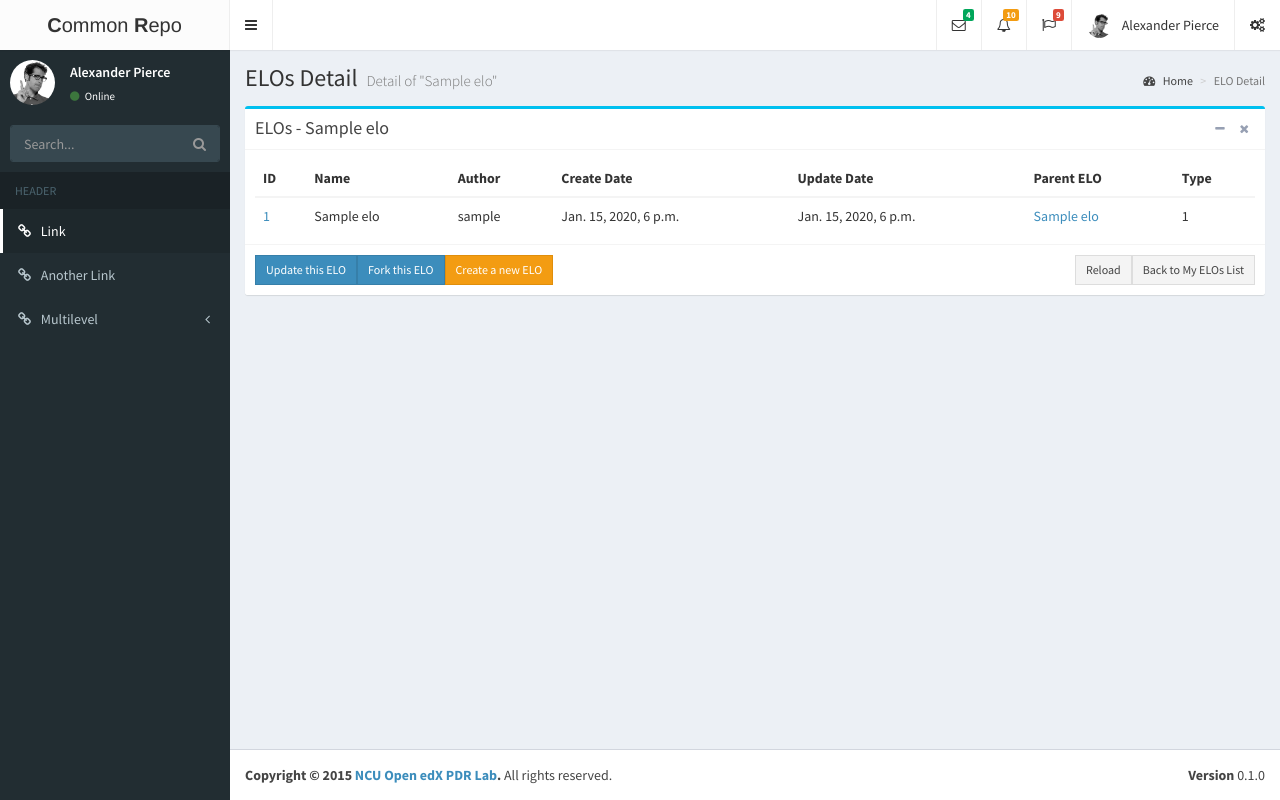
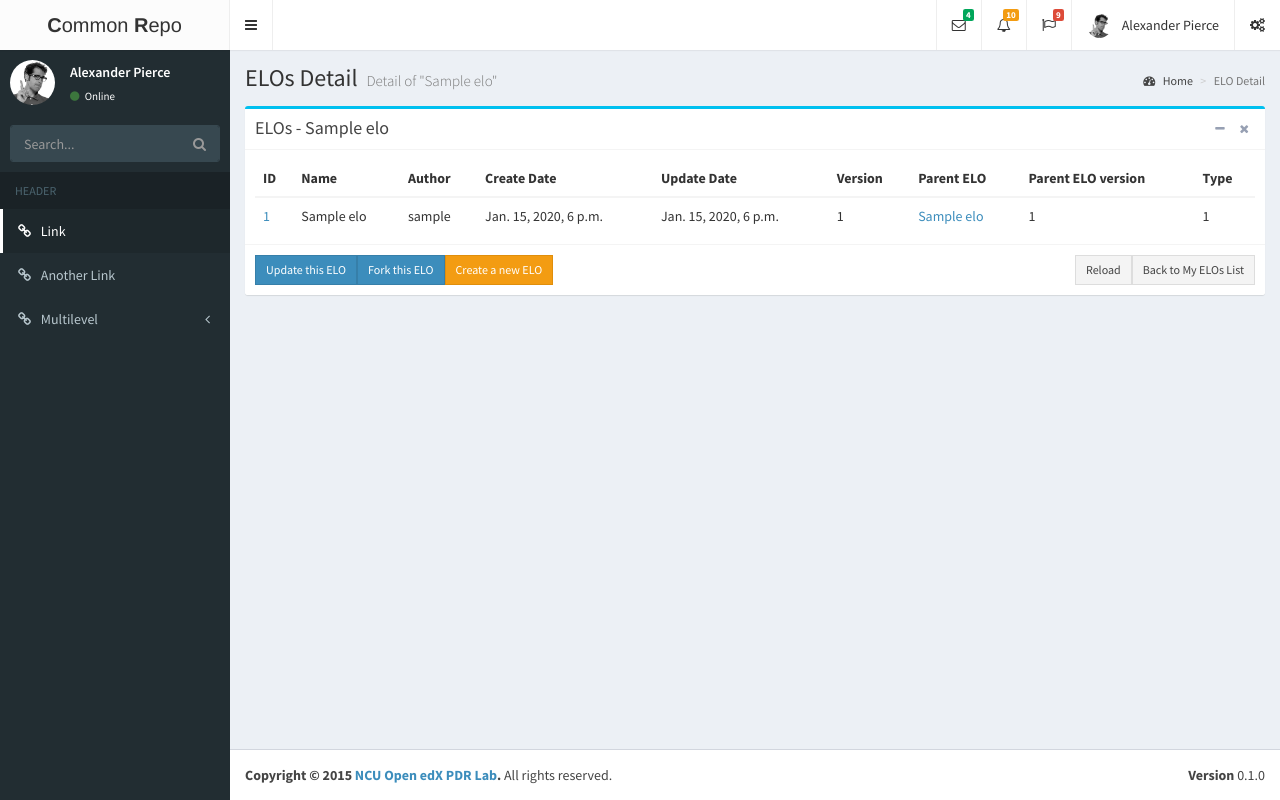
Before and after one commit to yrchen/CommonRepo, a Django app: page /elos/1/ in a window 1280 px wide. Run offline with Django 3.2, Linux system fonts and the light colour scheme; tables that the repository leaves empty hold one stand-in row (values such as "Sample post"); parts of the project's set-up code (start-up, migrations or seed data) failed here and were passed over; some libraries are stand-ins or nearby versions.

Commit message:
更新 ELO 顯示相關 methods, 將會顯示版本以及父 ELO 版本資訊

```diff
--- a/commonrepo/templates/elos/elos_detail.html
+++ b/commonrepo/templates/elos/elos_detail.html
@@ -28,7 +28,9 @@
                 <th>Author</th>
                 <th>Create Date</th>
                 <th>Update Date</th>
+                <th>Version</th>
                 <th>Parent ELO</th>
+                <th>Parent ELO version</th>
                 <th>Type</th>
               </tr>
             </thead>
@@ -39,7 +41,9 @@
                 <td>{{object.author}}</td>
                 <td>{{object.create_date}}</td>
                 <td>{{object.update_date}}</td>
+                <td>{{object.version}}</td>
                 <td><a href="{% url 'elos:elos-detail' elo.parent_elo_id %}">{{elo.parent_elo}}</a></td>
+                <td>{{object.parent_elo_version}}</td>
                 <td>{{object.original_type}}</td>
               </tr>
             </tbody>
--- a/commonrepo/templates/elos/elos_list.html
+++ b/commonrepo/templates/elos/elos_list.html
@@ -28,7 +28,9 @@
                 <th>Author</th>
                 <th>Create Date</th>
                 <th>Update Date</th>
+                <th>Version</th>
                 <th>Parent ELO</th>
+                <th>Parent ELO version</th>
                 <th>Type</th>
               </tr>
             </thead>
@@ -40,7 +42,9 @@
                 <td>{{elo.author}}</td>
                 <td>{{elo.create_date}}</td>
                 <td>{{elo.update_date}}</td>
+                <td>{{elo.version}}</td>
                 <td><a href="{% url 'elos:elos-detail' elo.parent_elo_id %}">{{elo.parent_elo}}</a></td>
+                <td>{{elo.parent_elo_version}}</td>
                 <td>{{elo.original_type}}</td>
               </tr>
               {% endfor %}
--- a/commonrepo/templates/elos/elos_my_list.html
+++ b/commonrepo/templates/elos/elos_my_list.html
@@ -28,7 +28,9 @@
                 <th>Author</th>
                 <th>Create Date</th>
                 <th>Update Date</th>
+                <th>Version</th>
                 <th>Parent ELO</th>
+                <th>Parent ELO version</th>
                 <th>Type</th>
               </tr>
             </thead>
@@ -40,7 +42,9 @@
                 <td>{{elo.author}}</td>
                 <td>{{elo.create_date}}</td>
                 <td>{{elo.update_date}}</td>
+                <td>{{elo.version}}</td>
                 <td><a href="{% url 'elos:elos-detail' elo.parent_elo_id %}">{{elo.parent_elo}}</a></td>
+                <td>{{elo.parent_elo_version}}</td>
                 <td>{{elo.original_type}}</td>
               </tr>
               {% endfor %}
```
